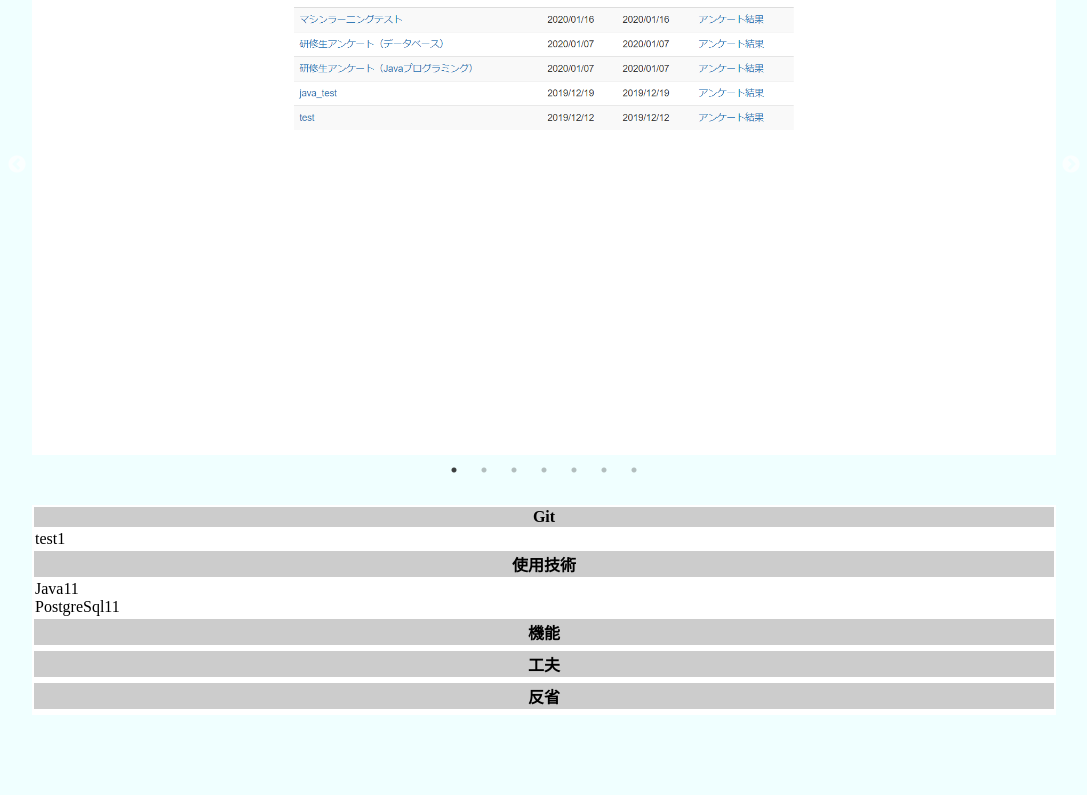
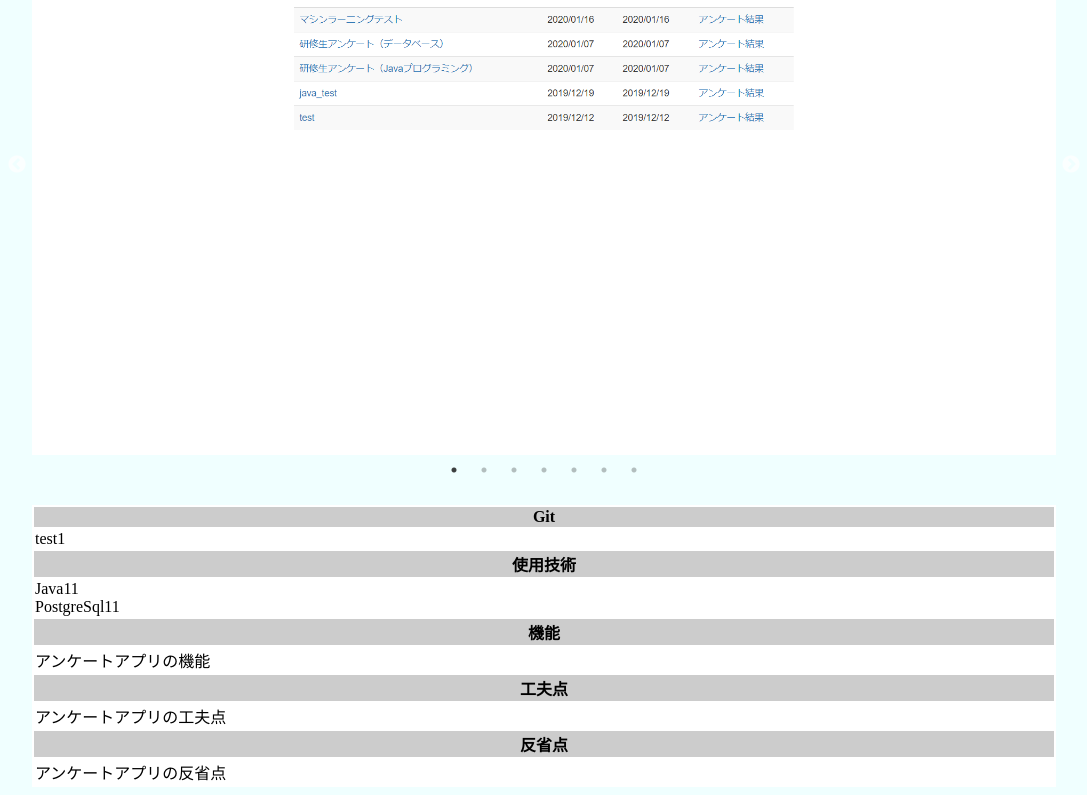
Before and after one commit to yukihiro-yokogawa/portfolio, a Next.js app: page /work in a window 1280 px wide. Shown: the part 303-1098 px from the top of the page, without its empty margins (96-1183 px from the left). Before the commit the page ends 1026 px from the top, so only its background shows below. Built offline with nearby package versions, Linux system fonts and the light colour scheme.

Commit message:
制作物文章の更新処理　コードリファクタリング

```diff
--- a/src/component/Detail/Work.tsx
+++ b/src/component/Detail/Work.tsx
@@ -1,7 +1,7 @@
 import React from 'react';
-import { forEach } from 'lodash';
+import { Work as WorkType } from '~/Type/Work';
 
-const Work = (props): JSX.Element => {
+const Work = (props: { work: WorkType }): JSX.Element => {
 	return (
 		<>
 			<div className="content_big work">
@@ -27,19 +27,25 @@ const Work = (props): JSX.Element => {
 							<th scope="col1">機能</th>
 						</tr>
 						<tr>
-							<td scope="col1"></td>
+							<td scope="col1">
+								<div>{props.work.feature}</div>
+							</td>
 						</tr>
 						<tr>
-							<th scope="col1">工夫</th>
+							<th scope="col1">工夫点</th>
 						</tr>
 						<tr>
-							<td scope="col1"></td>
+							<td scope="col1">
+								<div>{props.work.point}</div>
+							</td>
 						</tr>
 						<tr>
-							<th scope="col1">反省</th>
+							<th scope="col1">反省点</th>
 						</tr>
 						<tr>
-							<td scope="col1"></td>
+							<td scope="col1">
+								<div>{props.work.reflections}</div>
+							</td>
 						</tr>
 					</tbody>
 				</table>
--- a/src/container/Detail/Work.tsx
+++ b/src/container/Detail/Work.tsx
@@ -21,9 +21,9 @@ const work = (): JSX.Element => {
 					version: '11',
 				},
 			],
-			feature: '' /**機能*/,
-			point: '' /**工夫点*/,
-			reflections: '' /**反省点*/,
+			feature: 'アンケートアプリの機能' /**機能*/,
+			point: 'アンケートアプリの工夫点' /**工夫点*/,
+			reflections: 'アンケートアプリの反省点' /**反省点*/,
 		},
 		{
 			projectId: 2,
@@ -40,9 +40,9 @@ const work = (): JSX.Element => {
 					version: '13',
 				},
 			],
-			feature: '' /**機能*/,
-			point: '' /**工夫点*/,
-			reflections: '' /**反省点*/,
+			feature: 'ロジカルシンキングアプリの機能' /**機能*/,
+			point: 'ロジカルシンキングアプリの工夫点' /**工夫点*/,
+			reflections: 'ロジカルシンキングアプリの反省点' /**反省点*/,
 		},
 	]);
 
```
